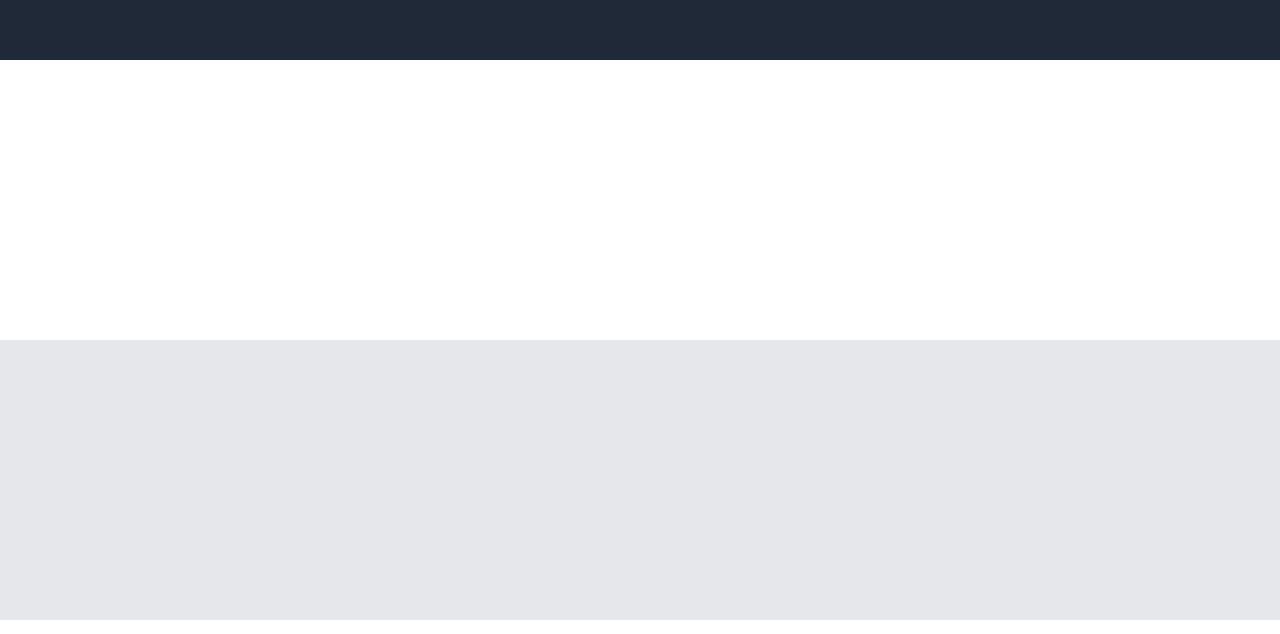
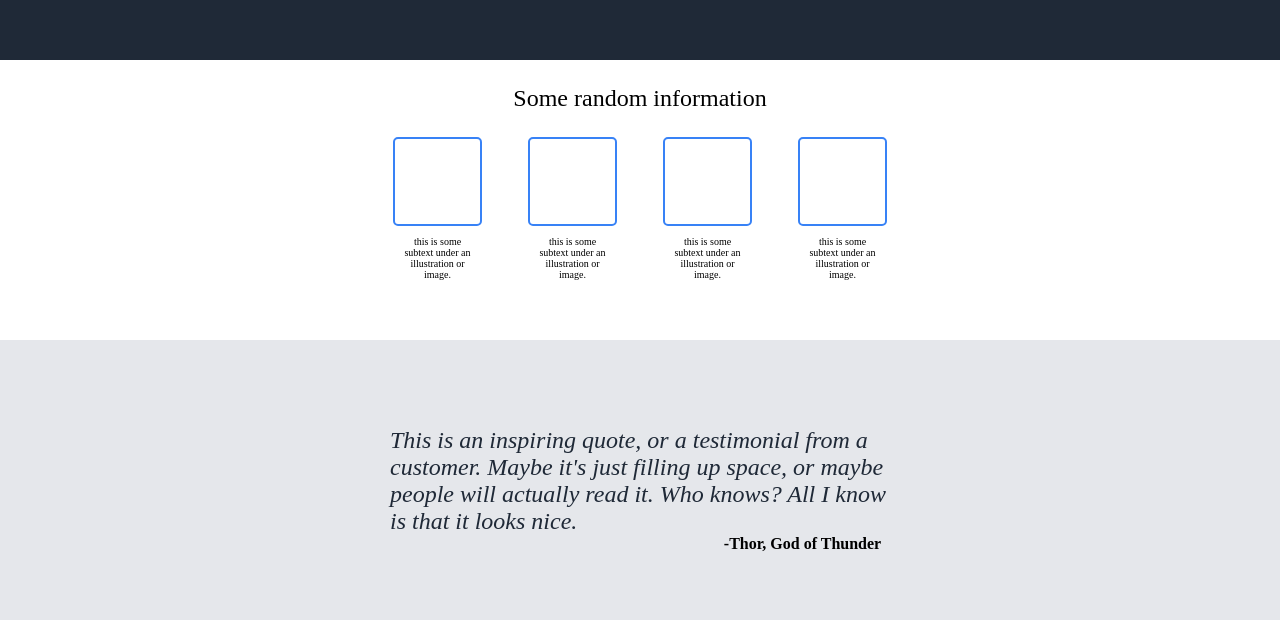
Before and after one commit to justvasq/odin-landing-page, a plain HTML site: page index.html in a window 1280 px wide. Shown: the part 318-952 px from the top of the page. Drawn offline with Linux system fonts and the light colour scheme.

Commit message:
working random information

```diff
--- a/index.html
+++ b/index.html
@@ -12,10 +12,38 @@
 
     </div>
     <div class="random">
+        <div class="random-information">Some random information</div>
+        <div class="container">
+            <div class="info">
+              <div class="box"></div>
+              <div class="text">this is some subtext under an illustration or image.</div>
+            </div>
+            <div class="info">
+              <div class="box"></div>
+              <div class="text">this is some subtext under an illustration or image.</div>
+            </div>
+            <div class="info">
+              <div class="box"></div>
+              <div class="text">this is some subtext under an illustration or image.</div>
+            </div>
+            <div class="info">
+              <div class="box"></div>
+              <div class="text">this is some subtext under an illustration or image.</div>
+            </div>
+            <!-- <div class="box"></div>
+            <div class="box"></div>
+            <div class="box"></div>
+            <div class="box"></div> -->
+
+          </div>
 
     </div>
-    <div class="quote">
-
+    <div class="quote-box">
+        <div class="quote">This is an inspiring quote, or a testimonial from a customer.
+            Maybe it's just filling up space, or maybe people will actually read it.
+            Who knows? All I know is that it looks nice.
+        </div>
+        <div class="thor">-Thor, God of Thunder</div>
     </div>
     <div class="signup">
         <div class="signup-box">
--- a/style.css
+++ b/style.css
@@ -15,15 +15,69 @@ body {
     /* justify-content: start; */
   }
 .random {
-height: 300px;
-background: white;
-margin: -10px;
+    height: 300px;
+    background: white;
+    margin: -10px;
   }
+.random-information {
+    font-size: 24px;
+    font-style: 800;
+    color: black;
+    text-align: center;
+    margin-top: 25px;
+    margin-bottom: 25px;
+}
+
+.container {
+    display: flex;
+    justify-content: center;
+    gap: 60px;
+  }
+
+.info {
+    max-width: 75px;
+    display: flex;
+    flex-direction: column;
+    gap: 10px;
+    justify-content: center;
+    align-items: center;
+    text-align: center;
+
+
+  }
+.box {
+    width: 85px;
+    height: 85px;
+    background-color: white;
+    border: 2px solid #3882f6;
+    border-radius: 5px;
+}
+.text {
+    font-size: 10px;
+}
+
+.quote-box {
+    height: 300px;
+    background: #E5E7EB;
+    margin: -10px;
+    display: flex;
+    flex-direction: column;
+    align-items: center;
+    justify-content: center;
+}
 .quote {
-height: 300px;
-background: #E5E7EB;
-margin: -10px;
+    width: 500px;
+    font-size: 24px;
+    font-style: italic;
+    color: #1F2937
 }
+.thor {
+    font-size: 16px;
+    font-weight: 600;
+    color: black;
+    margin-left: 325px;
+}
+
 .signup {
     height: 250px;
     background: white;
@@ -72,13 +126,13 @@ margin: -10px;
 }
 .call-to-action-text {
     color: white;
-    font-size: 24;
+    font-size: 24px;
     font-weight: 900;
 }
 
 .signup-text {
     color: #E5E7EB;
-    font-size: 14;
+    font-size: 14px;
 }
 
 .footer {
```
